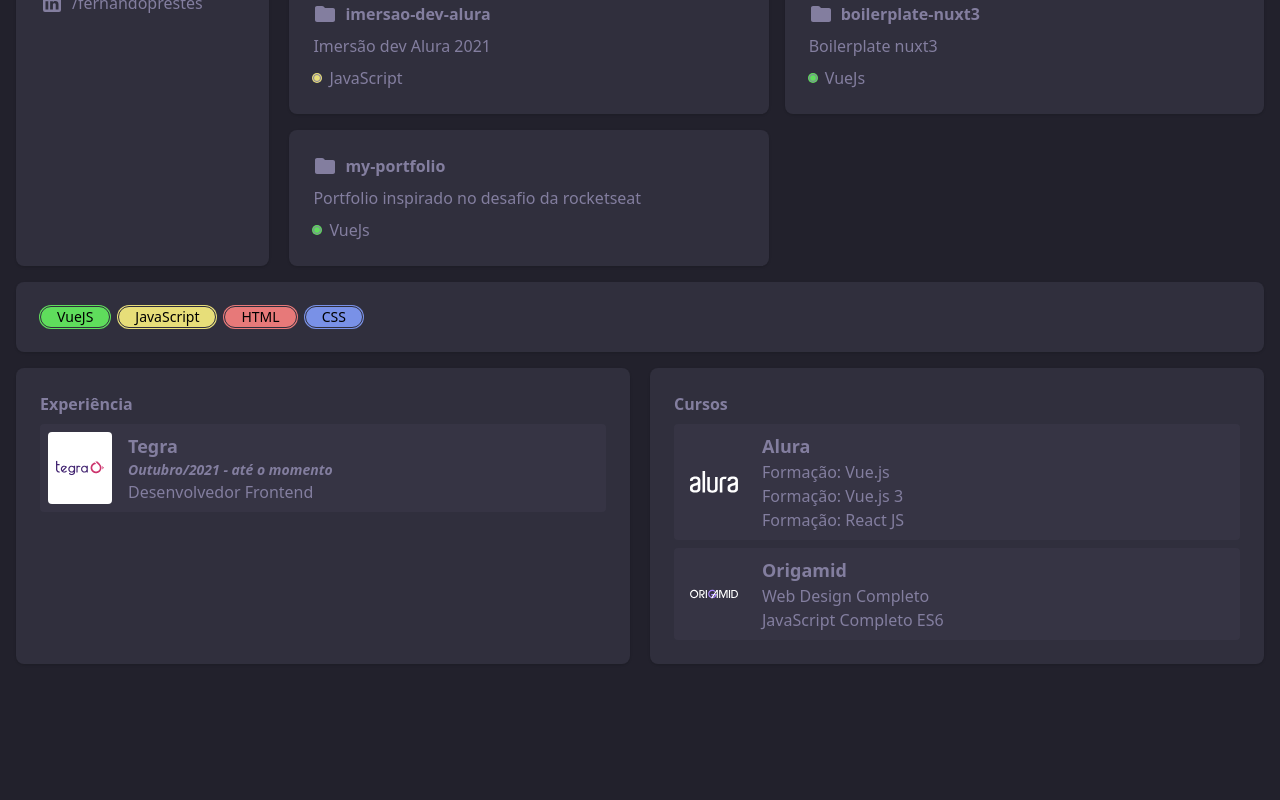
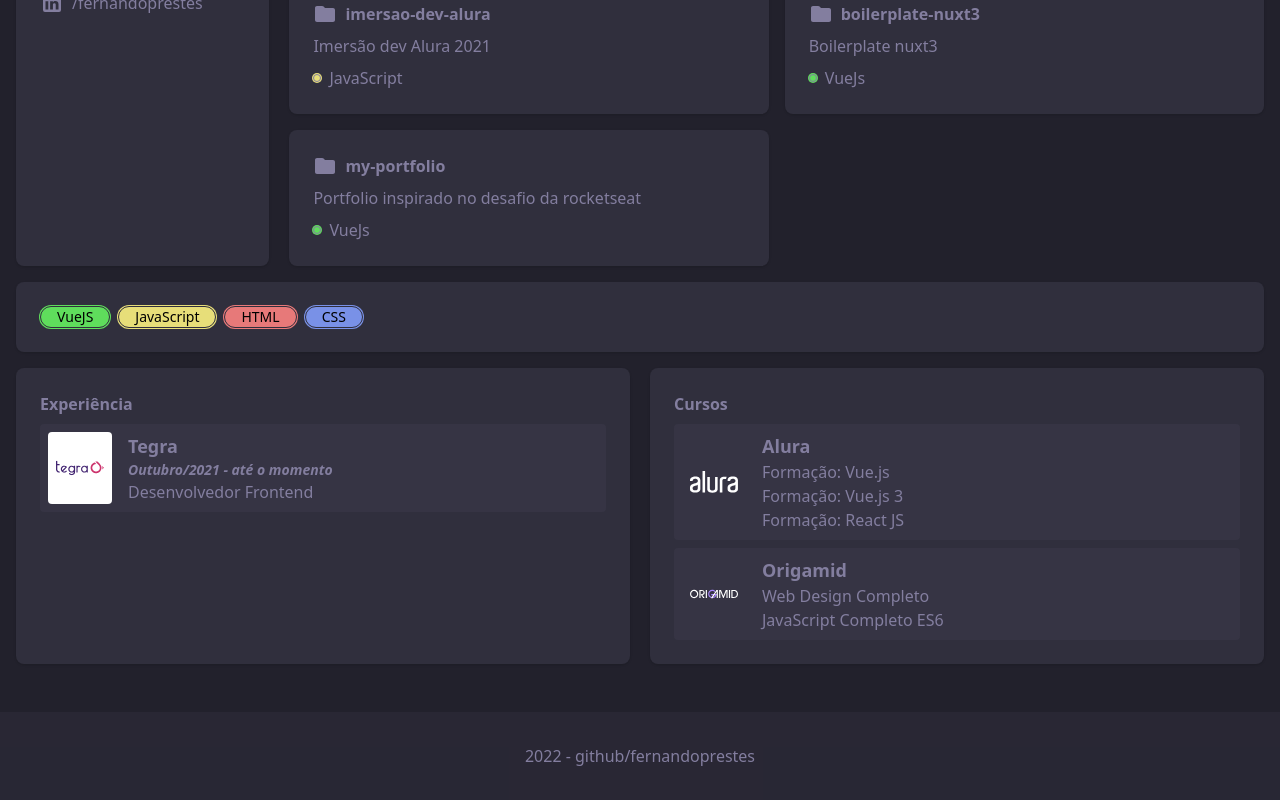
Before and after one commit to fernandoprestes/fernando-prestes, a Vue app: page / in a window 1280 px wide. Shown: the part 270-1070 px from the top of the page. Before the commit the page ends 942 px from the top, so only its background shows below. Built offline with nearby package versions, Linux system fonts and the light colour scheme.

Commit message:
feat: add footer

```diff
--- a/src/pages/Home/index.vue
+++ b/src/pages/Home/index.vue
@@ -166,4 +166,15 @@
       </v-card>
     </div>
   </div>
+  <div class="mt-10 w-full bg-brand-color-100 py-8 text-center text-brand-color">
+    <p>
+      2022 -
+      <a
+        href="https://github.com/fernandoprestes"
+        class="hover:text-white"
+      >
+        github/fernandoprestes
+      </a>
+    </p>
+  </div>
 </template>
```
